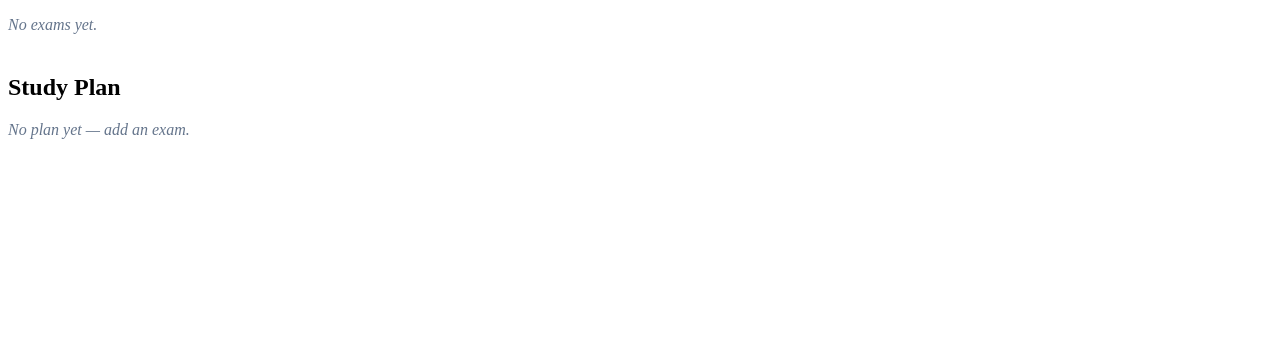
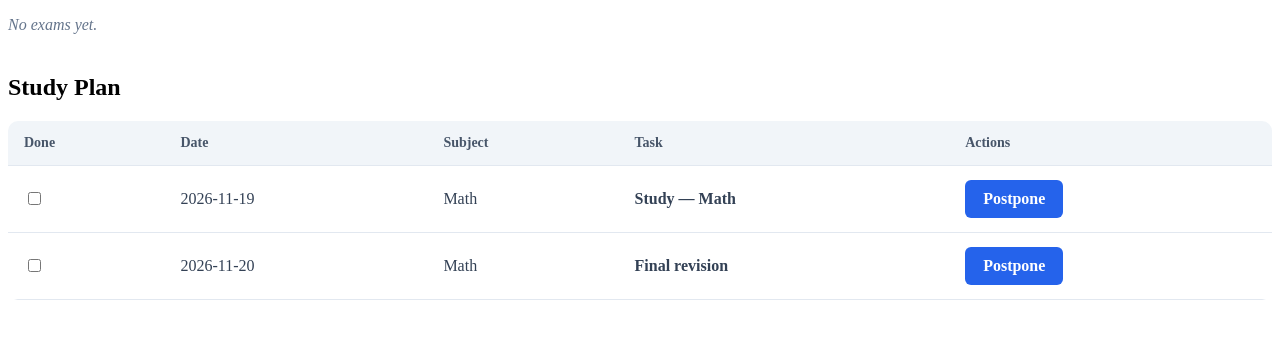
Before and after one commit to Katan21/study-planner, a Spring Boot app: page / in a window 1280 px wide. Shown: the part 318-657 px from the top of the page. Run offline with Spring Boot 4, Linux system fonts and the light colour scheme; data that the repository does not hold is empty.

Commit message:
feat(ui): add done checkbox, inline postpone controls, and error display

```diff
--- a/src/main/resources/static/index.html
+++ b/src/main/resources/static/index.html
@@ -8,6 +8,9 @@
     <script src="/js/app.js" defer></script>
 </head>
 <body>
+
+
+
     <h1>Study Planner</h1>
     <div id="countdown" class="countdown" role="status"></div>
 
@@ -48,11 +51,20 @@
     <p class="empty" id="empty">No exams yet.</p>
 	<section id="study-plan-section">
 	    <h2>Study Plan</h2>
+	    <p id="plan-error" role="alert" style="color: #dc2626; margin-bottom: 10px;"></p>
 	    <div id="empty-plan-message" style="display:none;">
 	      <p class="empty">No plan yet — add an exam.</p>
 	    </div>
 	    <table id="plan-table" style="display:none;">
-	      <thead><tr><th>Date</th><th>Subject</th><th>Task</th></tr></thead>
+	      <thead>
+	        <tr>
+	          <th>Done</th>
+	          <th>Date</th>
+	          <th>Subject</th>
+	          <th>Task</th>
+	          <th>Actions</th>
+	        </tr>
+	      </thead>
 	      <tbody id="plan-table-body"></tbody>
 	    </table>
 	  </section>
--- a/src/main/resources/static/js/app.js
+++ b/src/main/resources/static/js/app.js
@@ -1,19 +1,123 @@
 const list = document.getElementById('exam-list');
 const empty = document.getElementById('empty');
 const error = document.getElementById('error');
+const planError = document.getElementById('plan-error');
 
-// Fetch and render the study plan starting from today's date
-function loadStudyPlan() {
+// Local state for study blocks (supports both live API and mock fallback)
+let currentBlocks = [];
+
+const defaultMockBlocks = [
+    {
+        id: 1,
+        date: new Date().toISOString().split('T')[0],
+        subject: 'Math',
+        task: 'Study — Math',
+        status: 'TODO',
+        examDate: new Date(Date.now() + 5 * 86400000).toISOString().split('T')[0]
+    },
+    {
+        id: 2,
+        date: new Date(Date.now() + 86400000).toISOString().split('T')[0],
+        subject: 'Math',
+        task: 'Final revision',
+        status: 'TODO',
+        examDate: new Date(Date.now() + 5 * 86400000).toISOString().split('T')[0]
+    }
+];
+
+function showPlanError(message) {
+    if (planError) {
+        planError.textContent = message || '';
+    }
+}
+
+// Mark a study block as DONE via POST /api/blocks/{id}/done
+async function markBlockDone(blockId, checkbox) {
+    showPlanError('');
+    const targetBlock = currentBlocks.find(b => b.id === blockId);
+    if (!targetBlock) return;
+
+    try {
+        const res = await fetch(`/api/blocks/${blockId}/done`, { method: 'POST' });
+
+        // Fallback to local state when backend endpoint is not yet merged (404)
+        if (res.status === 404) {
+            targetBlock.status = checkbox.checked ? 'DONE' : 'TODO';
+            renderStudyPlan(currentBlocks);
+            return;
+        }
+
+        if (!res.ok) {
+            const body = await res.json().catch(() => ({}));
+            throw new Error(body.error || 'Failed to mark block as done.');
+        }
+
+        await loadStudyPlan();
+    } catch (err) {
+        if (err instanceof TypeError) {
+            targetBlock.status = checkbox.checked ? 'DONE' : 'TODO';
+            renderStudyPlan(currentBlocks);
+            return;
+        }
+        checkbox.checked = targetBlock.status === 'DONE';
+        showPlanError(err.message);
+    }
+}
+
+// Postpone a study block via POST /api/blocks/{id}/postpone
+async function postponeBlock(blockId, newDate) {
+    showPlanError('');
+    const targetBlock = currentBlocks.find(b => b.id === blockId);
+    if (!targetBlock) return;
+
+    if (!newDate) {
+        showPlanError('Please select a target date.');
+        return;
+    }
+
+    try {
+        const res = await fetch(`/api/blocks/${blockId}/postpone?newDate=${encodeURIComponent(newDate)}`, {
+            method: 'POST'
+        });
+
+        // Fallback validation when backend endpoint is not yet merged (404)
+        if (res.status === 404) {
             const today = new Date().toISOString().split('T')[0];
+            if (targetBlock.status === 'DONE') {
+                showPlanError('Cannot postpone a done block.');
+                return;
+            }
+            if (newDate < today) {
+                showPlanError('Cannot postpone to a past date.');
+                return;
+            }
+            if (targetBlock.examDate && newDate > targetBlock.examDate) {
+                showPlanError('Cannot postpone past the exam date.');
+                return;
+            }
+            targetBlock.date = newDate;
+            renderStudyPlan(currentBlocks);
+            return;
+        }
 
-    fetch('/api/plan?startDate=' + today)
-        .then(response => {
-            if (!response.ok) {
-                throw new Error('Failed to fetch study plan');
+        if (!res.ok) {
+            const body = await res.json().catch(() => ({}));
+            throw new Error(body.error || 'Failed to postpone block.');
         }
-            return response.json();
-        })
-        .then(data => {
+
+        await loadStudyPlan();
+    } catch (err) {
+        if (err instanceof TypeError) {
+            targetBlock.date = newDate;
+            renderStudyPlan(currentBlocks);
+            return;
+        }
+        showPlanError(err.message);
+    }
+}
+
+// Render study plan rows with Done checkbox and inline Postpone controls
+function renderStudyPlan(blocks) {
     const emptyMessage = document.getElementById('empty-plan-message');
     const planTable = document.getElementById('plan-table');
     const tableBody = document.getElementById('plan-table-body');
@@ -22,7 +126,7 @@ function loadStudyPlan() {
 
     tableBody.innerHTML = '';
 
-            if (!data || data.length === 0) {
+    if (!blocks || blocks.length === 0) {
         emptyMessage.style.display = 'block';
         planTable.style.display = 'none';
         return;
@@ -31,18 +135,135 @@ function loadStudyPlan() {
     emptyMessage.style.display = 'none';
     planTable.style.display = 'table';
 
-            data.forEach(item => {
+    const today = new Date().toISOString().split('T')[0];
+
+    blocks.forEach((item) => {
+        const isDone = item.status === 'DONE';
         const row = document.createElement('tr');
         row.setAttribute('tabindex', '0');
-                row.innerHTML = `
-                    <td>${item.date}</td>
-                    <td>${item.subject}</td>
-                    <td><strong>${item.activity || item.task}</strong></td>
-                `;
+
+        if (isDone) {
+            row.style.opacity = '0.6';
+            row.style.textDecoration = 'line-through';
+        }
+
+        // Done checkbox cell
+        const doneCell = document.createElement('td');
+        const checkbox = document.createElement('input');
+        checkbox.type = 'checkbox';
+        checkbox.checked = isDone;
+        checkbox.setAttribute('aria-label', `Mark ${item.subject} on ${item.date} as done`);
+        checkbox.addEventListener('change', () => markBlockDone(item.id, checkbox));
+        checkbox.addEventListener('keydown', (e) => {
+            if (e.key === 'Enter') {
+                e.preventDefault();
+                checkbox.checked = !checkbox.checked;
+                markBlockDone(item.id, checkbox);
+            }
+        });
+        doneCell.appendChild(checkbox);
+
+        // Date, Subject, Task cells
+        const dateCell = document.createElement('td');
+        dateCell.textContent = item.date;
+
+        const subjectCell = document.createElement('td');
+        subjectCell.textContent = item.subject;
+
+        const taskCell = document.createElement('td');
+        const strong = document.createElement('strong');
+        strong.textContent = item.activity || item.task;
+        taskCell.appendChild(strong);
+
+        // Actions cell: Postpone button -> inline date picker + Save
+        const actionsCell = document.createElement('td');
+        const postponeBtn = document.createElement('button');
+        postponeBtn.type = 'button';
+        postponeBtn.textContent = 'Postpone';
+        postponeBtn.disabled = isDone;
+
+        const pickerWrapper = document.createElement('span');
+        pickerWrapper.style.display = 'none';
+        pickerWrapper.style.marginLeft = '8px';
+
+        const dateInput = document.createElement('input');
+        dateInput.type = 'date';
+        dateInput.min = today;
+        if (item.examDate) {
+            dateInput.max = item.examDate;
+        }
+        dateInput.value = item.date >= today ? item.date : today;
+        dateInput.setAttribute('aria-label', `New date for ${item.subject}`);
+
+        const confirmBtn = document.createElement('button');
+        confirmBtn.type = 'button';
+        confirmBtn.textContent = 'Save';
+        confirmBtn.style.marginLeft = '4px';
+
+        postponeBtn.addEventListener('click', () => {
+            const isHidden = pickerWrapper.style.display === 'none';
+            pickerWrapper.style.display = isHidden ? 'inline-block' : 'none';
+            if (isHidden) {
+                dateInput.focus();
+            }
+        });
+
+        confirmBtn.addEventListener('click', () => {
+            postponeBlock(item.id, dateInput.value);
+        });
+
+        dateInput.addEventListener('keydown', (e) => {
+            if (e.key === 'Enter') {
+                e.preventDefault();
+                postponeBlock(item.id, dateInput.value);
+            }
+        });
+
+        pickerWrapper.appendChild(dateInput);
+        pickerWrapper.appendChild(confirmBtn);
+        actionsCell.appendChild(postponeBtn);
+        actionsCell.appendChild(pickerWrapper);
+
+        row.appendChild(doneCell);
+        row.appendChild(dateCell);
+        row.appendChild(subjectCell);
+        row.appendChild(taskCell);
+        row.appendChild(actionsCell);
         tableBody.appendChild(row);
     });
-        })
-        .catch(err => console.error('Error loading study plan:', err));
+}
+
+// Fetch and render the study plan starting from today's date
+async function loadStudyPlan() {
+    const today = new Date().toISOString().split('T')[0];
+    showPlanError('');
+
+    try {
+        const response = await fetch('/api/plan?startDate=' + today);
+        if (!response.ok) {
+            throw new Error('Failed to fetch study plan');
+        }
+        const data = await response.json();
+
+        if (data && data.length > 0) {
+            // Ensure each item has an id, status, and examDate for UI actions
+            currentBlocks = data.map((item, idx) => ({
+                ...item,
+                id: item.id || (idx + 1),
+                status: item.status || 'TODO',
+                examDate: item.examDate || data.filter(d => d.subject === item.subject).map(d => d.date).sort().pop()
+            }));
+        } else {
+            currentBlocks = defaultMockBlocks.map(b => ({ ...b }));
+        }
+        renderStudyPlan(currentBlocks);
+    } catch (err) {
+        console.warn('Using mock study plan data:', err.message);
+        if (currentBlocks.length === 0) {
+            currentBlocks = defaultMockBlocks.map(b => ({ ...b }));
+        }
+        renderStudyPlan(currentBlocks);
+    }
 }
 
 // Fetch and render the list of exams
@@ -68,7 +289,6 @@ async function loadExams() {
         list.appendChild(tr);
     }
 
-    // Refresh study plan whenever exams are loaded or updated
     loadStudyPlan();
 }
 
```
Lines whose indentation alone changed are shown as unchanged.
